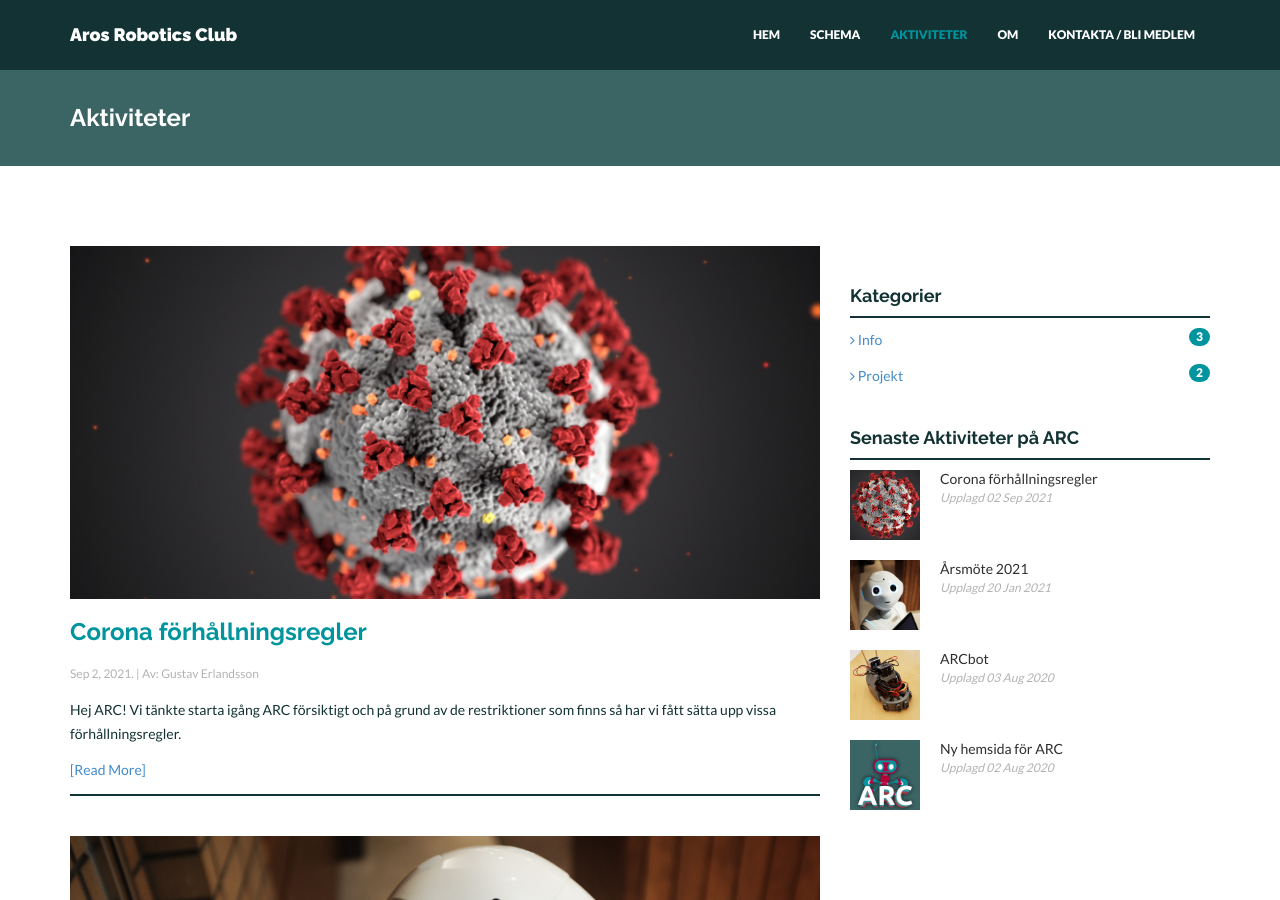
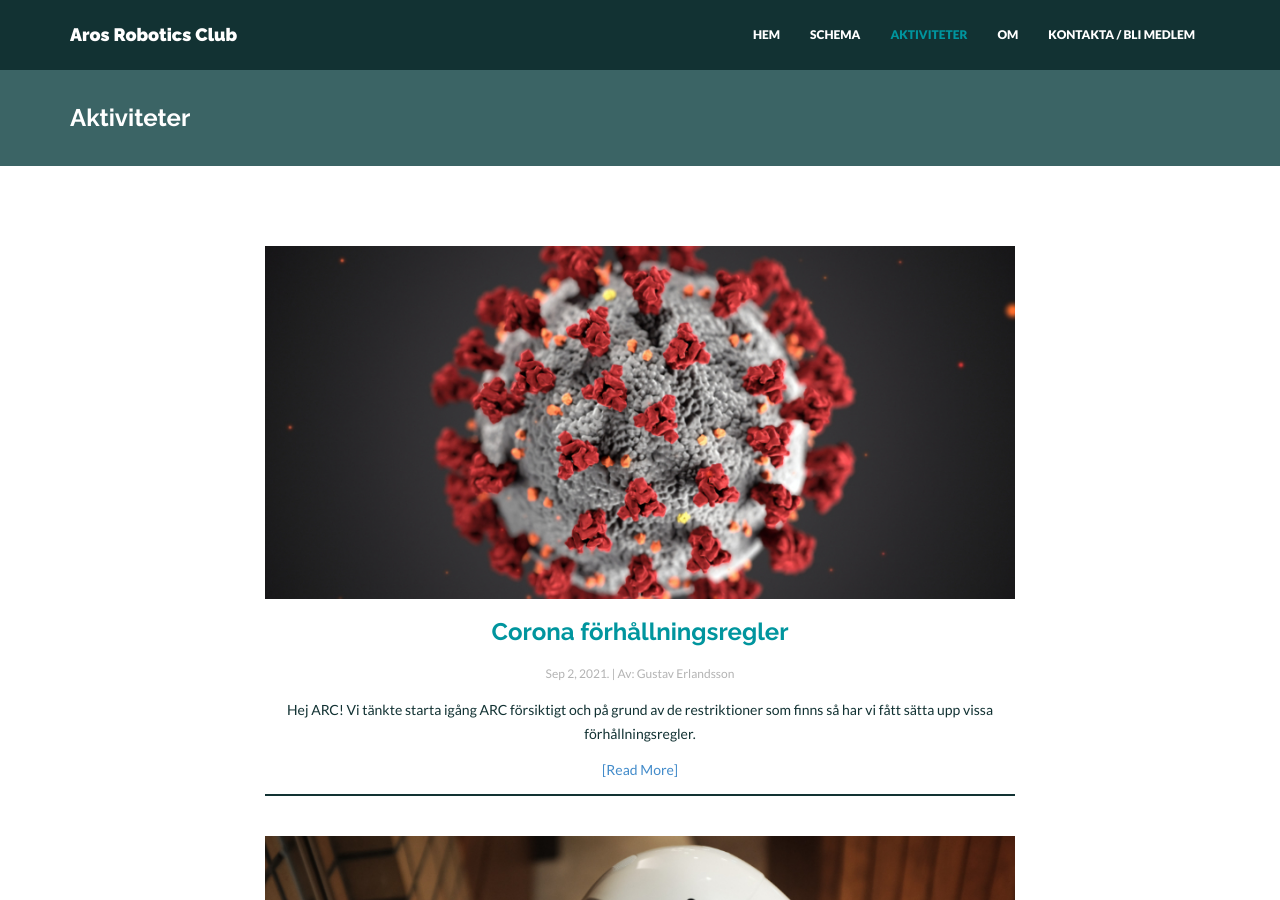
Before and after one commit to ARCsweden/ARCsweden.github.io, a Jekyll site: the page built from activities.html, in a window 1280 px wide and 900 px high. Built offline with Jekyll 4.4.1, drawn with Linux system fonts in a browser that asks for light colours; nearby versions of some CDN libraries.

Commit message:
Update activities.html

```diff
--- a/activities.html
+++ b/activities.html
@@ -8,7 +8,7 @@
     <div class="row">
 
         <!-- BLOG POSTS LIST -->
-        <div class="col-lg-8">
+        <div class="col-lg-8 col-lg-offset-2 centered">
 
             {% for post in site.posts %}
                 <!-- Blog Post -->
```
